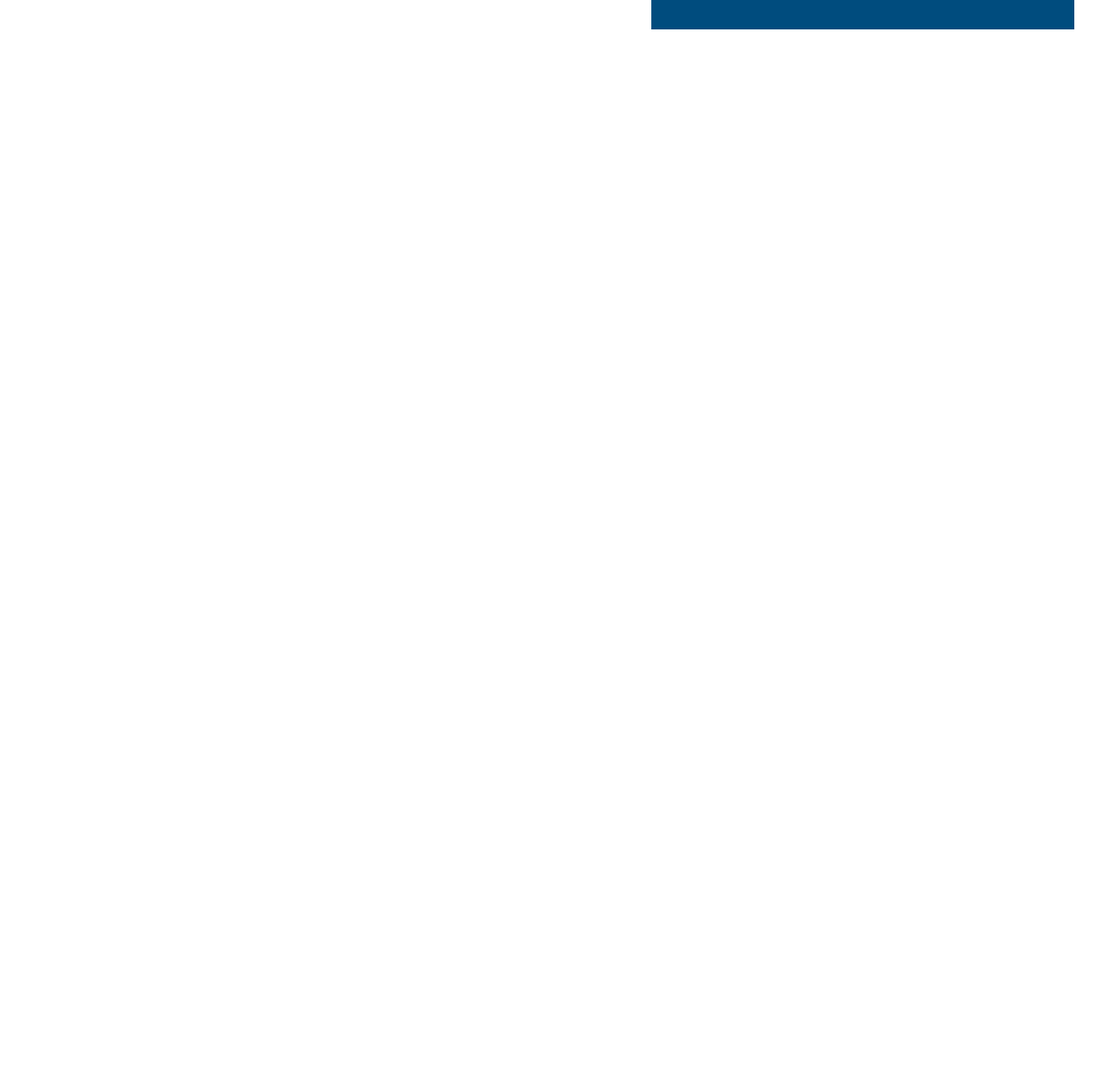
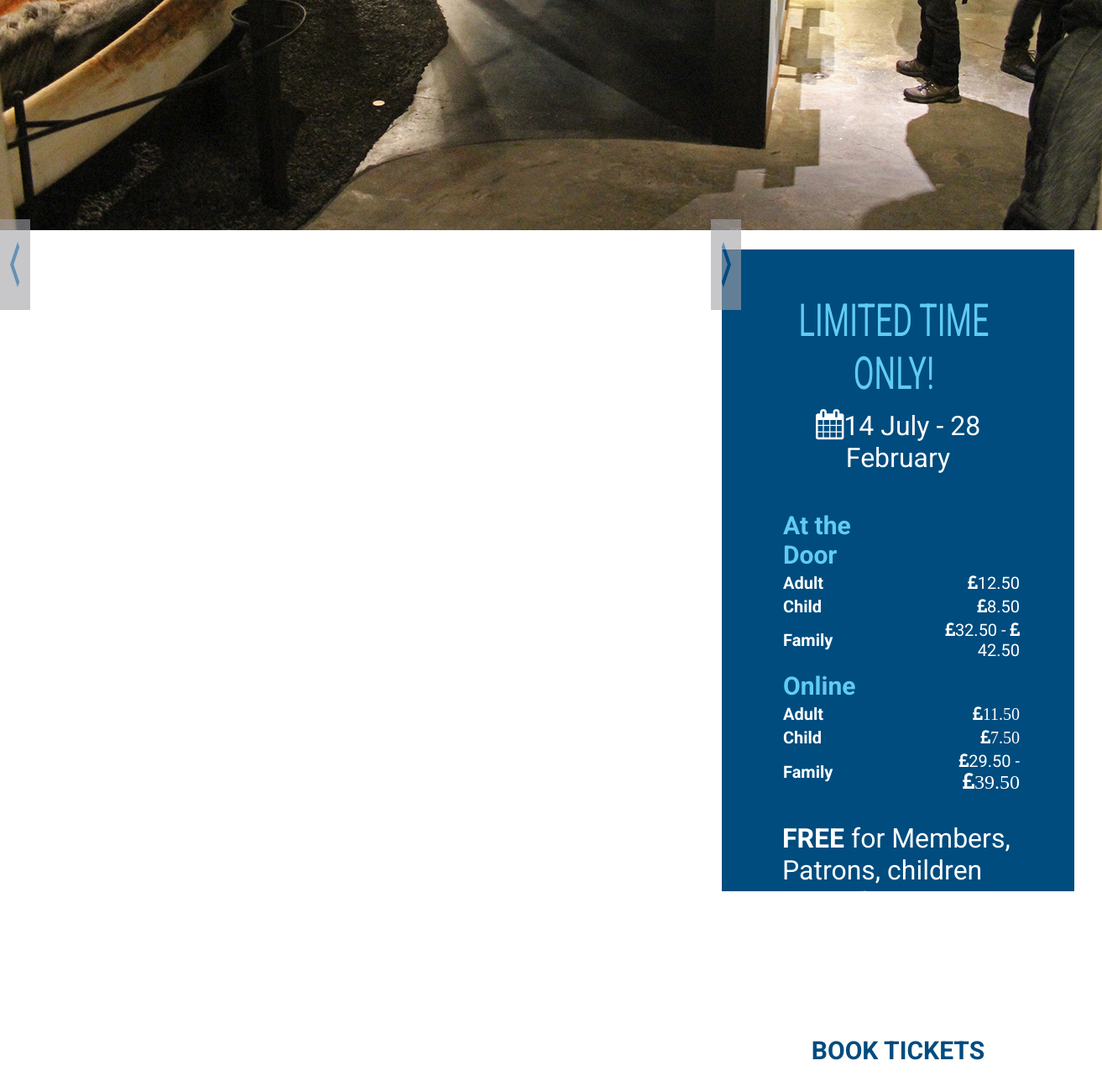
Before and after one commit to jlniedenfuer/londonnhm, a plain HTML site: page index.html in a window 1280 px wide. Shown: the part 2176-3476 px from the top of the page at 84% size, 1313 px wide, since content can reach past the window. Before the commit the page ends 2211 px from the top, so only its background shows below. Drawn offline with Linux system fonts and the light colour scheme.

Commit message:
added picture to slideshow

```diff
--- a/index.html
+++ b/index.html
@@ -4,6 +4,7 @@
         <title>Museum Exhibit</title>
         <link href="https://fonts.googleapis.com/css?family=Roboto:400,700" rel="stylesheet">
         <link rel="stylesheet" href="https://cdnjs.cloudflare.com/ajax/libs/font-awesome/4.7.0/css/font-awesome.min.css">
+        <link href="https://fonts.googleapis.com/icon?family=Material+Icons" rel="stylesheet">
         <link href="stylesheet.css" type="text/css" rel="stylesheet">
     </head>
     <body>
@@ -54,15 +55,16 @@
             </div>
         </div>
             <div class="slideshow">
-            <img class="mySlides" src="">
+                <img class="mySlides" src="images/Blue-whale.jpg">
                 <img class="mySlides" src="">
                 <img class="mySlides" src="">
                 <img class="mySlides" src="">
                 <img class="mySlides" src="">
                 <img class="mySlides" src="">
                 <div class="slideshow-buttons">
-              <div class="left-button" onclick="plusDivs(-1)">&#10094;</div>
-              <div class="right-button" onclick="plusDivs(1)">&#10095;</div>
+                    <div class="left-button" onclick="plusDivs(-1)"><i class="material-icons">chevron_left</i></div>
+                    <div class="right-button" onclick="plusDivs(1)"><i class="material-icons">chevron_right</i></div>
+                </div>
                 <span class="" onclick="currentDiv(1)"></span>
                 <span class="" onclick="currentDiv(2)"></span>
                 <span class="" onclick="currentDiv(3)"></span>
@@ -79,23 +81,35 @@
                         <th>At the Door</th>
                     </tr>
                         <tr>
-                     <td>Adult</td>
-                     <td><i class="fa fa-gbp" style="font-size:24px"></i>12.50</td>
+                            <td class="align-left">Adult</td>
+                            <td class="align-right"><i class="fa fa-gbp"></i>12.50</td>
                         </tr>
                         <tr>
-                    <td></td>
-                    <td></td>
+                            <td class="align-left">Child</td>
+                            <td class="align-right"><i class="fa fa-gbp"></i>8.50</td>
                         </tr>
                         <tr>
-                    <td></td>
-                    <td></td>
+                            <td class="align-left">Family</td>
+                            <td class="align-right"><i class="fa fa-gbp"></i>32.50 - <i class="fa fa-gbp"></i>42.50</td>
                         </tr>
                     <tr>
-                    <td></td>
-                    <td></td>
+                        <th>Online</th>
                     </tr>
-
+                        <tr>
+                            <td class="align-left">Adult</td>
+                            <td class="align-right"><i class="fa fa-gbp">11.50</i></td>
+                        </tr>
+                        <tr>
+                            <td class="align-left">Child</td>
+                            <td class="align-right"><i class="fa fa-gbp">7.50</i></td>
+                        </tr>
+                        <tr>
+                            <td class="align-left">Family</td>
+                            <td class="align-right"><i class="fa fa-gbp"></i>29.50 - <i class="fa fa-gbp" style="font-size:24px">39.50</i></td>
+                        </tr>
                 </table>
+                <p class="align-left"><b>FREE</b> for Members, Patrons, children under four and Disability Personal Assistants.</p>
+                <a href="#">Book Tickets</a>
                 </div>
     </body>
 </html>
--- a/stylesheet.css
+++ b/stylesheet.css
@@ -180,28 +180,104 @@ div.stars-rating>h3 {
 
 div.slideshow {
     display: inline-block;
-    height: 60vh;
-    width: 60%;
+    height: 86vh;
+    width: 69%;
+    background-color: #004c7e;
+    margin-right: 0;
+}
+
+img.myslides {
+    max-width: 1313px;
+}
+
+div.slidewhow-buttons {
+    display: inline-block;
+    bottom: 50px;
+    transform: translate(50%);
+}
+
+div.left-button>i {
+    color: #014984;
+    font-size: 36px;
+    background-color: #a3a2a8;
+    opacity: 0.6;
+    float: left;
+    transform: scaleY(3);
+}
+
+div.right-button>i {
+    color: #014984;
+    font-size: 36px;
+    background-color: #a3a2a8;
+    opacity: 0.6;
+    float: right;
+    transform: scaleY(3);
 }
 
 div.prices {
-    display: inline-block;
     float: right;
     text-align: center;
-    width: 30%;
-    padding: 80px 60px;
+    width: 25%;
     background-color: #004c7e;
+    padding: 50px;
     color: white;
-    height: 50vh;
+    height: 83vh;
+    margin-left: 0;
 }
 
 div.prices>h1 {
     color: #60ccf3;
     text-transform: uppercase;
-    font-size: 32px;
+    font-size: 36px;
     transform: scaleY(1.5);
+    justify-content: left;
 }
 
 div.prices>p {
-    font-size: 28px;
+    font-size: 32px;
 }
+
+table.pricing {
+    width: 90%;
+    margin: 20px;
+}
+
+th {
+    color: #60ccf3;
+    text-align: left;
+    font-size: 30px;
+    padding-top: 10px;
+}
+
+td {
+    font-size: 20px;
+}
+
+.align-left {
+    text-align: left;
+    font-weight: bold;
+}
+
+.align-right {
+    text-align: right;
+}
+
+p.align-left {
+    font-size: 20px;
+    padding-left: 22px;
+    font-weight: normal;
+}
+
+div.prices>a {
+
+    background-color: white;
+    padding: 20px 40px;
+    font-size: 30px;
+    text-transform: uppercase;
+    color: #004c7e;
+    font-weight: bold;
+    line-height: 100px;
+    margin: 10px;
+    transform: scaleY(1.5);
+    top: 30px;
+}
```
Also changed, not shown: images/Blue-whale.jpg (added). Lines whose indentation alone changed are shown as unchanged.
